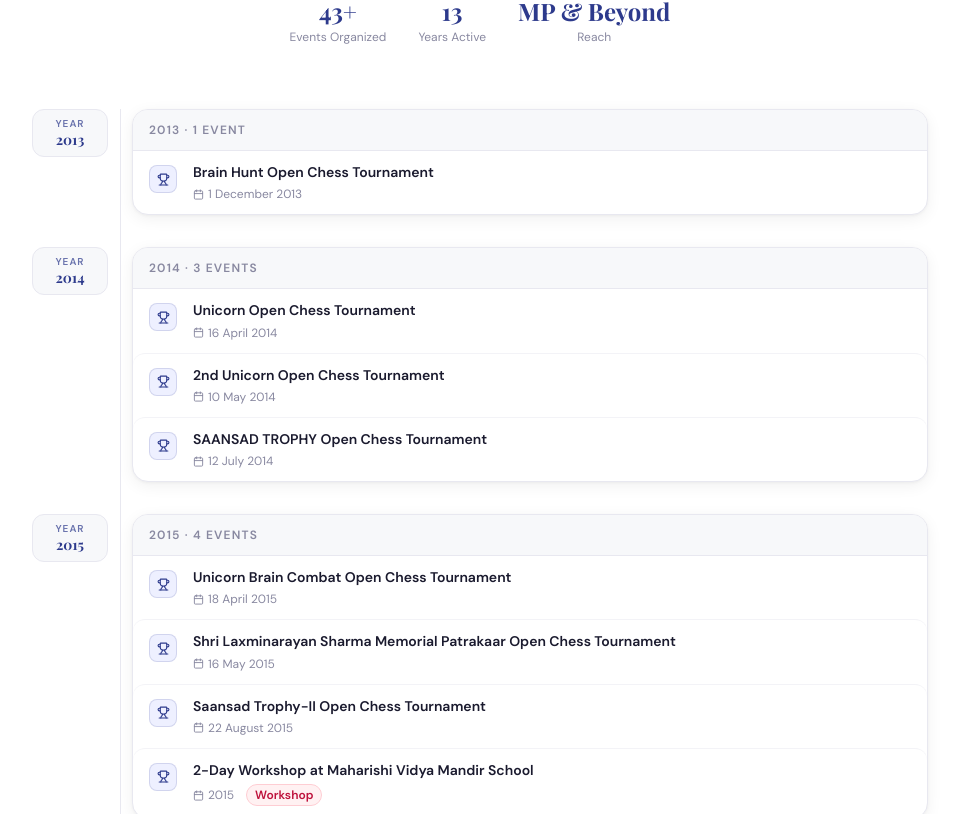
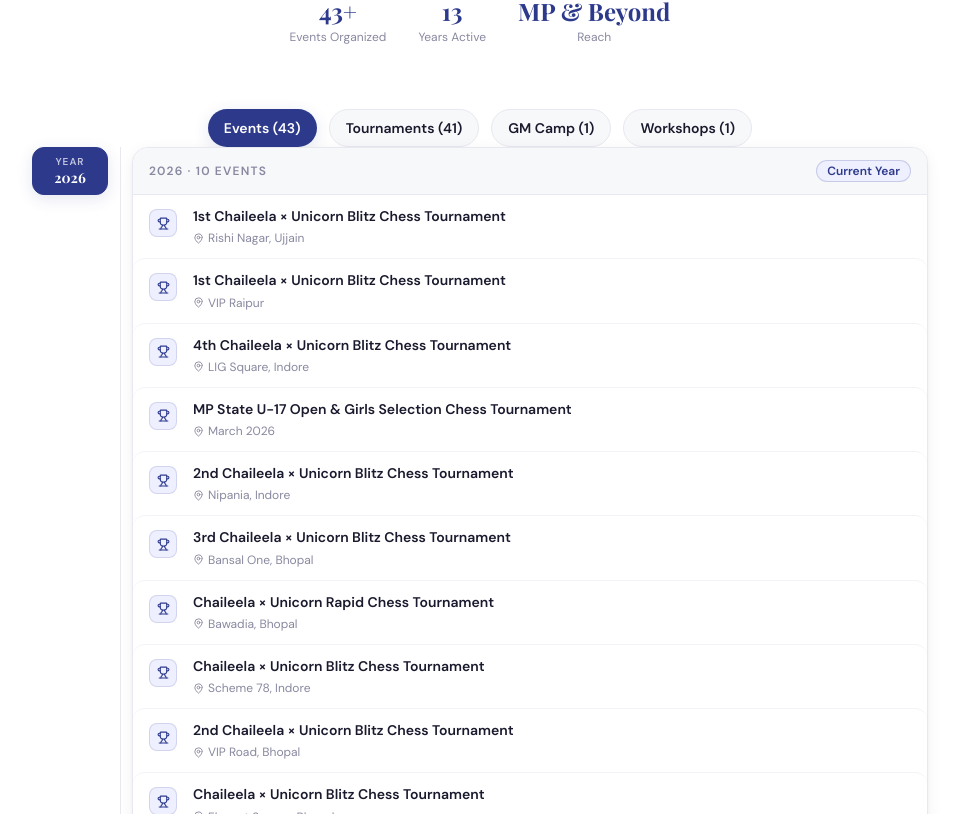
Before and after one commit to Bloivating-Major/Unicorn-, a React (Vite) app: page /tournaments in a window 1280 px wide. Shown: the part 366-1180 px from the top of the page, without its empty margins (160-1119 px from the left). Built offline with nearby package versions, Linux system fonts and the light colour scheme; a web font is replaced by a local one.

Commit message:
feat: implement TournamentsSection with category filtering and timeline visualization

```diff
--- a/src/components/organisms/TournamentsSection.jsx
+++ b/src/components/organisms/TournamentsSection.jsx
@@ -1,3 +1,4 @@
+import { useState } from "react";
 import { motion } from "framer-motion";
 import { Trophy, MapPin, Calendar } from "lucide-react";
 import { tournaments } from "../../lib/constants/tournaments";
@@ -9,38 +10,48 @@ import {
 } from "../../lib/animations";
 
 const badgeColors = {
-  "FIDE Rated":   "bg-amber-50 border-amber-200 text-amber-700",
-  "GM Camp":      "bg-purple-50 border-purple-200 text-purple-700",
-  "National":     "bg-blue-50 border-blue-200 text-blue-700",
-  "All India":    "bg-green-50 border-green-200 text-green-700",
-  "Workshop":     "bg-rose-50 border-rose-200 text-rose-700",
+  "FIDE Rated": "bg-amber-50 border-amber-200 text-amber-700",
+  "GM Camp": "bg-purple-50 border-purple-200 text-purple-700",
+  "National": "bg-blue-50 border-blue-200 text-blue-700",
+  "All India": "bg-green-50 border-green-200 text-green-700",
+  "Workshop": "bg-rose-50 border-rose-200 text-rose-700",
   "Organized by Unicorn Chess Academy": "bg-royal-50 border-royal/20 text-royal",
 };
 
+// Shared predicates — used for both counting and filtering so they can never disagree.
+const isGmCamp     = (e) => e.type === "gm-camp"  || e.badge === "GM Camp";
+const isWorkshop   = (e) => e.type === "workshop" || e.badge === "Workshop";
+const isTournament = (e) => !isGmCamp(e) && !isWorkshop(e);
+
+const filterFns = {
+  all:        () => true,
+  "gm-camp":  isGmCamp,
+  workshop:   isWorkshop,
+  tournament: isTournament,
+};
+
 const EventCard = ({ event }) => {
-  const isDateLikeLocation = !event.date.match(/^\d/)  && !event.date.match(/^\d{4}$/);
+  // A date string that doesn't start with a digit is treated as a location label.
+  const isLocation = !event.date.match(/^\d/);
 
   return (
     <div className="group flex gap-4 items-start py-3 px-4 rounded-xl hover:bg-surface-alt transition-colors duration-200">
-      {/* Trophy dot */}
       <div className="w-7 h-7 rounded-lg bg-royal-50 border border-royal/15 flex items-center justify-center text-royal flex-shrink-0 mt-0.5 group-hover:bg-royal-100 transition-colors duration-200">
         <Trophy size={13} />
       </div>
-
       <div className="flex-1 min-w-0">
         <p className="text-sm font-semibold text-ink leading-snug">{event.name}</p>
         <div className="flex flex-wrap items-center gap-3 mt-1">
-          {/* Date or location */}
           <span className="flex items-center gap-1 text-xs text-ink-muted">
-            {isDateLikeLocation
-              ? <MapPin size={11} />
-              : <Calendar size={11} />
-            }
+            {isLocation ? <MapPin size={11} /> : <Calendar size={11} />}
             {event.date}
           </span>
-          {/* Badge */}
           {event.badge && (
-            <span className={`text-xs font-semibold px-2 py-0.5 rounded-full border ${badgeColors[event.badge] || "bg-royal-50 border-royal/20 text-royal"}`}>
+            <span
+              className={`text-xs font-semibold px-2 py-0.5 rounded-full border ${
+                badgeColors[event.badge] ?? "bg-royal-50 border-royal/20 text-royal"
+              }`}
+            >
               {event.badge}
             </span>
           )}
@@ -51,8 +62,23 @@ const EventCard = ({ event }) => {
 };
 
 const TournamentsSection = () => {
-  const totalEvents = tournaments.reduce((acc, y) => acc + y.events.length, 0);
-  const totalYears  = tournaments.length;
+  const [activeFilter, setActiveFilter] = useState("all");
+
+  const totalEvents  = tournaments.reduce((acc, y) => acc + y.events.length, 0);
+  const totalYears   = tournaments.length;
+  const latestYear   = Math.max(...tournaments.map((t) => Number(t.year)));
+
+  // Counts use the same predicates as the filter — guaranteed to be consistent.
+  const gmCampCount     = tournaments.reduce((acc, y) => acc + y.events.filter(isGmCamp).length,     0);
+  const workshopCount   = tournaments.reduce((acc, y) => acc + y.events.filter(isWorkshop).length,   0);
+  const tournamentCount = tournaments.reduce((acc, y) => acc + y.events.filter(isTournament).length, 0);
+
+  const filteredTournaments = tournaments
+    .map((yearGroup) => ({
+      ...yearGroup,
+      events: yearGroup.events.filter(filterFns[activeFilter] ?? (() => true)),
+    }))
+    .filter((yearGroup) => yearGroup.events.length > 0);
 
   return (
     <section className="bg-white section-wrapper">
@@ -95,64 +121,118 @@ const TournamentsSection = () => {
         </motion.div>
       </motion.div>
 
+      {/* Filter pills */}
+      <motion.div
+        className="flex flex-wrap justify-center gap-3 mt-10"
+        variants={staggerContainer}
+        initial="hidden"
+        whileInView="visible"
+        viewport={viewportOnce}
+      >
+        {[
+          { id: "all",        label: `Events (${totalEvents})`          },
+          { id: "tournament", label: `Tournaments (${tournamentCount})` },
+          { id: "gm-camp",    label: `GM Camp (${gmCampCount})`         },
+          { id: "workshop",   label: `Workshops (${workshopCount})`     },
+        ].map((filter) => (
+          <motion.button
+            key={filter.id}
+            variants={statItem}
+            onClick={() => setActiveFilter(filter.id)}
+            className={`
+              px-4 py-2 rounded-full text-sm font-semibold transition-all duration-200
+              ${
+                activeFilter === filter.id
+                  ? "bg-royal text-white shadow-brand-sm"
+                  : "bg-surface-alt border border-border-light text-ink hover:bg-royal-50"
+              }
+            `}
+          >
+            {filter.label}
+          </motion.button>
+        ))}
+      </motion.div>
+
       {/* Timeline */}
       <div className="max-w-4xl mx-auto relative">
         {/* Vertical line */}
         <div className="absolute left-[72px] md:left-[88px] top-0 bottom-0 w-px bg-border-light hidden sm:block" />
 
+        {/*
+          KEY FIX: key={activeFilter} forces this container to fully unmount and
+          remount whenever the filter changes. Without it, Framer Motion's
+          whileInView fires once (once: true) and disconnects the
+          IntersectionObserver. Year groups that mount later (from a different
+          filter) start at opacity: 0 / hidden and are never told to animate
+          to visible — they occupy DOM space but stay invisible.
+          Re-keying gives each filter a fresh observer and a clean animation run.
+        */}
         <motion.div
+          key={activeFilter}
           className="space-y-8"
           variants={staggerContainer}
           initial="hidden"
           whileInView="visible"
           viewport={viewportOnce}
         >
-          {tournaments.map((yearGroup, yi) => (
+          {filteredTournaments.map((yearGroup) => {
+            const isCurrentYear = Number(yearGroup.year) === latestYear;
+
+            return (
               <motion.div
-              key={yi}
+                key={yearGroup.year}
                 variants={{
                   hidden:  { opacity: 0, x: -30 },
                   visible: { opacity: 1, x: 0, transition: { duration: 0.5, ease: [0.22, 1, 0.36, 1] } },
                 }}
                 className="flex gap-4 sm:gap-6"
               >
-              {/* Year badge — sticky on left */}
+                {/* Year badge */}
                 <div className="flex-shrink-0 w-[60px] sm:w-[76px]">
-                <div className={`
-                  flex flex-col items-center justify-center w-full py-2 rounded-xl border font-playfair font-bold text-sm leading-tight text-center
-                  ${yi === tournaments.length - 1
+                  <div
+                    className={`
+                      flex flex-col items-center justify-center w-full py-2 rounded-xl border
+                      font-playfair font-bold text-sm leading-tight text-center
+                      ${
+                        isCurrentYear
                           ? "bg-royal text-white border-royal shadow-brand-sm"
                           : "bg-surface-alt border-border-light text-royal"
                       }
-                `}>
-                  <span className="text-[10px] font-sans font-semibold tracking-widest uppercase opacity-70">Year</span>
+                    `}
+                  >
+                    <span className="text-[10px] font-sans font-semibold tracking-widest uppercase opacity-70">
+                      Year
+                    </span>
                     {yearGroup.year}
                   </div>
                 </div>
 
                 {/* Events card */}
                 <div className="flex-1 premium-card overflow-hidden">
-                {/* Card header */}
                   <div className="px-4 py-3 border-b border-border-light flex items-center justify-between bg-surface-alt">
                     <span className="text-xs font-bold tracking-widest uppercase text-ink-muted">
-                    {yearGroup.year} · {yearGroup.events.length} event{yearGroup.events.length > 1 ? "s" : ""}
+                      {yearGroup.year} · {yearGroup.events.length} event
+                      {yearGroup.events.length > 1 ? "s" : ""}
                     </span>
-                  {yi === tournaments.length - 1 && (
+                    {isCurrentYear && (
                       <span className="text-xs font-semibold text-royal bg-royal-50 border border-royal/20 px-2.5 py-0.5 rounded-full">
                         Current Year
                       </span>
                     )}
                   </div>
 
-                {/* Event list */}
                   <div className="divide-y divide-border-light/50">
                     {yearGroup.events.map((event, ei) => (
-                    <EventCard key={ei} event={event} />
+                      <EventCard
+                        key={`${yearGroup.year}-${event.name}-${ei}`}
+                        event={event}
+                      />
                     ))}
                   </div>
                 </div>
               </motion.div>
-          ))}
+            );
+          })}
         </motion.div>
       </div>
 
@@ -166,8 +246,12 @@ const TournamentsSection = () => {
       >
         <div className="inline-flex flex-col sm:flex-row items-center gap-4 bg-royal-50 border border-royal/15 rounded-2xl px-8 py-6">
           <div className="text-left">
-            <p className="font-playfair font-bold text-ink text-lg">Want to participate in our next tournament?</p>
-            <p className="text-sm text-ink-muted mt-1">Follow us on Instagram or join our WhatsApp community for updates.</p>
+            <p className="font-playfair font-bold text-ink text-lg">
+              Want to participate in our next tournament?
+            </p>
+            <p className="text-sm text-ink-muted mt-1">
+              Follow us on Instagram or join our WhatsApp community for updates.
+            </p>
           </div>
           <div className="flex gap-3 flex-shrink-0">
             <a
--- a/src/lib/constants/pricingPlans.js
+++ b/src/lib/constants/pricingPlans.js
@@ -1,7 +1,7 @@
 export const pricingPlans = [
   {
     name: "Beginner Program",
-    price: "₹2,500",
+    price: "₹4,500",
     duration: "4–5 months",
     features: [
       "2–3 Live Classes per week",
@@ -16,7 +16,7 @@ export const pricingPlans = [
   },
   {
     name: "Intermediate Program",
-    price: "₹3,500",
+    price: "₹5,500",
     duration: "5–6 months",
     features: [
       "All Beginner Program inclusions",
@@ -30,7 +30,7 @@ export const pricingPlans = [
   },
   {
     name: "Advanced Program",
-    price: "₹4,500",
+    price: "₹6,500",
     duration: "Ongoing",
     features: [
       "All Intermediate Program inclusions",
```
Also changed, not shown: src/lib/constants/tournaments.js. Lines whose indentation alone changed are shown as unchanged.
